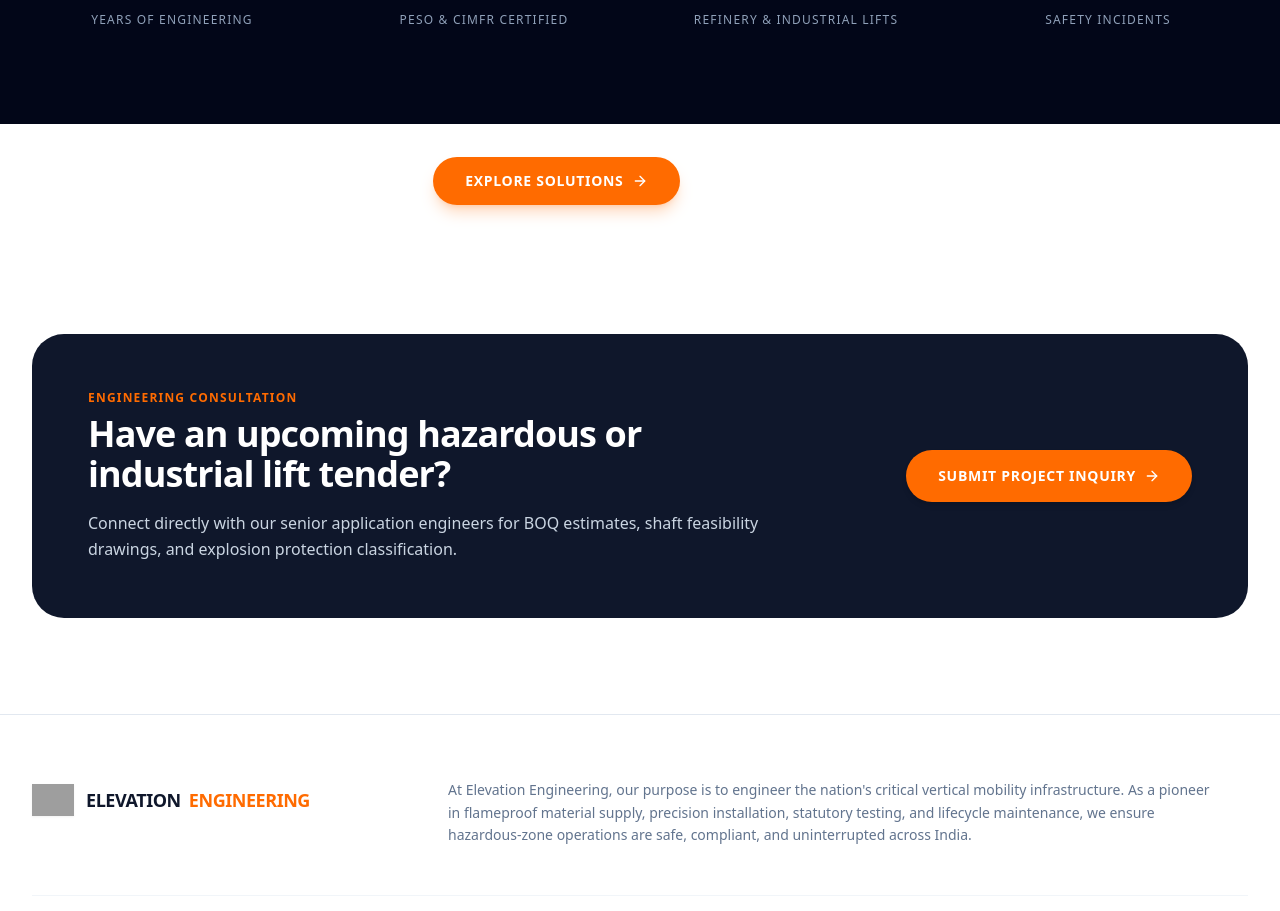
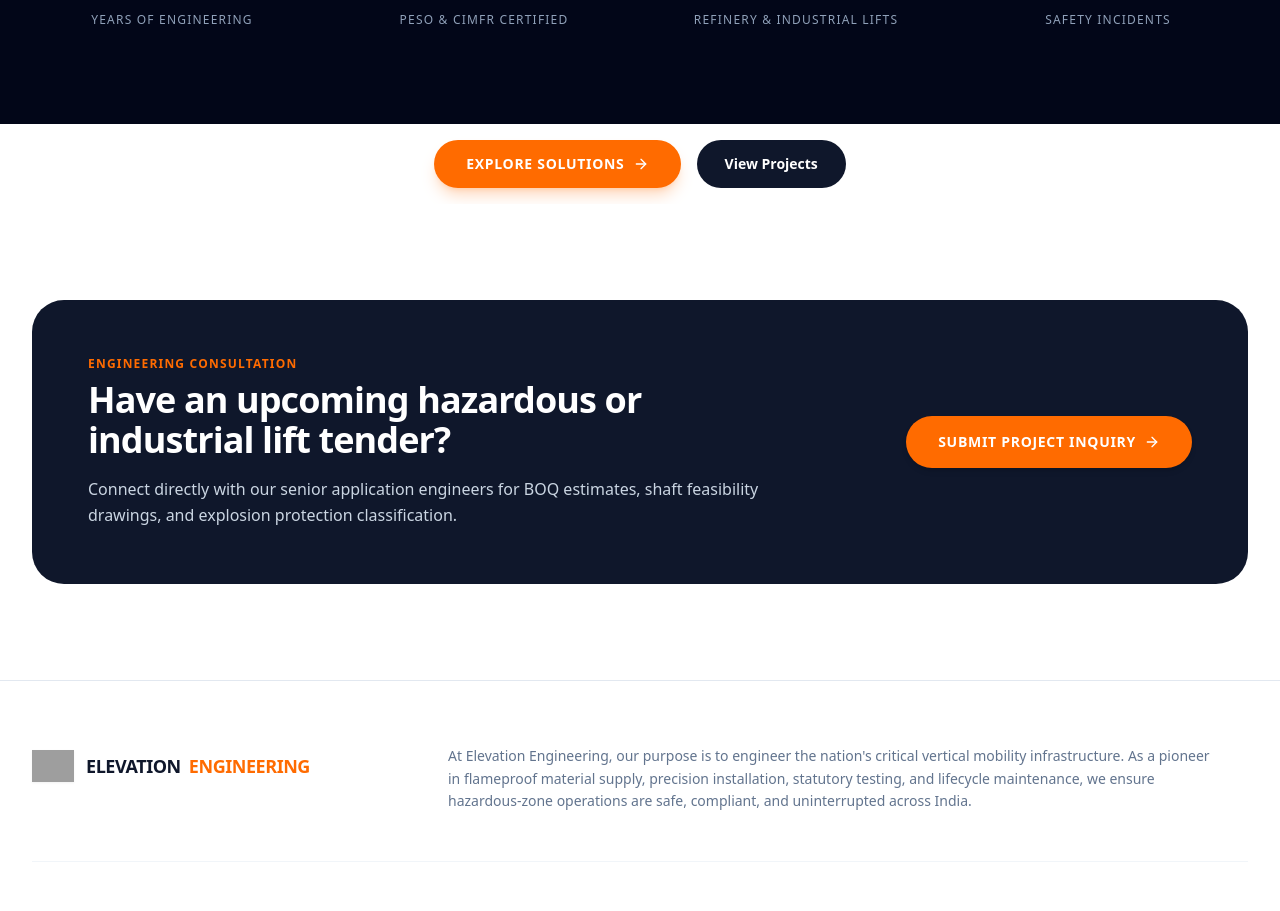
Before and after one commit to elevationengineerings/ELEVATION-ENGINEERING, a React (Vite) app: page / in a window 1280 px wide. Shown: the part 3423-4334 px from the top of the page. Built offline with nearby package versions, Linux system fonts and the light colour scheme; grey boxes are pictures that could not be loaded.

Commit message:
Update Home.tsx

```diff
--- a/src/pages/Home.tsx
+++ b/src/pages/Home.tsx
@@ -350,7 +350,7 @@ export default function Home() {
   initial={{ opacity: 0, y: 20 }}
   animate={{ opacity: 1, y: 0 }}
   transition={{ duration: 1, delay: 0.3 }}
-  className="flex flex-wrap items-center justify-center gap-4 py-8"
+  className="flex flex-wrap items-center justify-center gap-4 py-4"
 >
   <Link
     to="/offering"
@@ -361,7 +361,7 @@ export default function Home() {
 
   <Link
     to="/gallery"
-    className="bg-white/10 hover:bg-white/20 text-white border border-white/20 text-xs sm:text-sm font-semibold px-7 py-3.5 rounded-full transition-colors backdrop-blur-md"
+    className="bg-slate-900 hover:bg-slate-800 text-white text-xs sm:text-sm font-semibold px-7 py-3.5 rounded-full transition-colors"
   >
     View Projects
   </Link>
```
